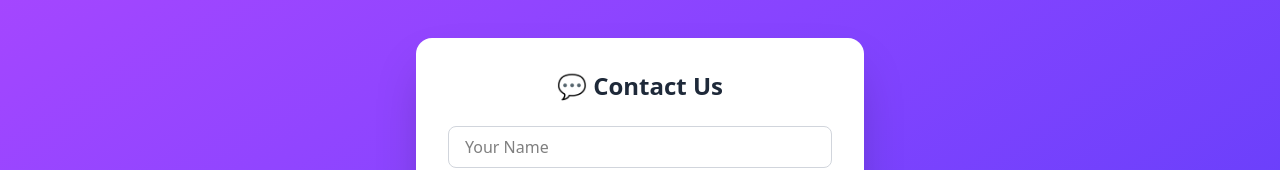
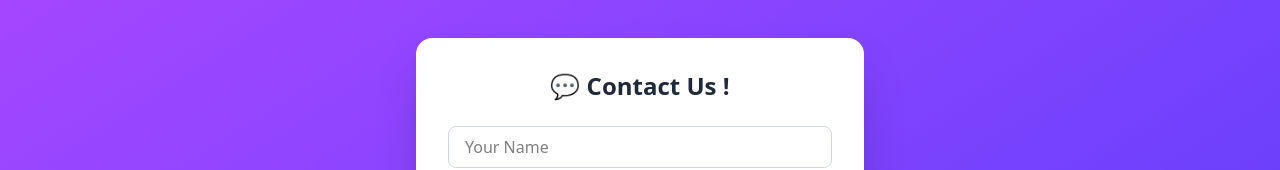
Before and after one commit to SaurabhSawade/Node-middelware-frontend, a React (Vite) app: page / in a window 1280 px wide. Shown: the part 156-326 px from the top of the page. Built offline with nearby package versions, Linux system fonts and the light colour scheme.

Commit message:
update name

```diff
--- a/src/App.jsx
+++ b/src/App.jsx
@@ -26,7 +26,7 @@
   return (
     <div className="min-h-screen bg-gradient-to-br from-purple-500 to-indigo-600 flex items-center justify-center px-4">
       <div className="bg-white rounded-2xl shadow-2xl p-8 max-w-md w-full">
-        <h2 className="text-2xl font-bold text-center text-gray-800 mb-6">💬 Contact Us</h2>
+        <h2 className="text-2xl font-bold text-center text-gray-800 mb-6">💬 Contact Us !</h2>
         <form onSubmit={handleSubmit} className="space-y-4">
           <input
             className="w-full px-4 py-2 rounded-lg border border-gray-300 focus:outline-none focus:ring-2 focus:ring-purple-500"
```
